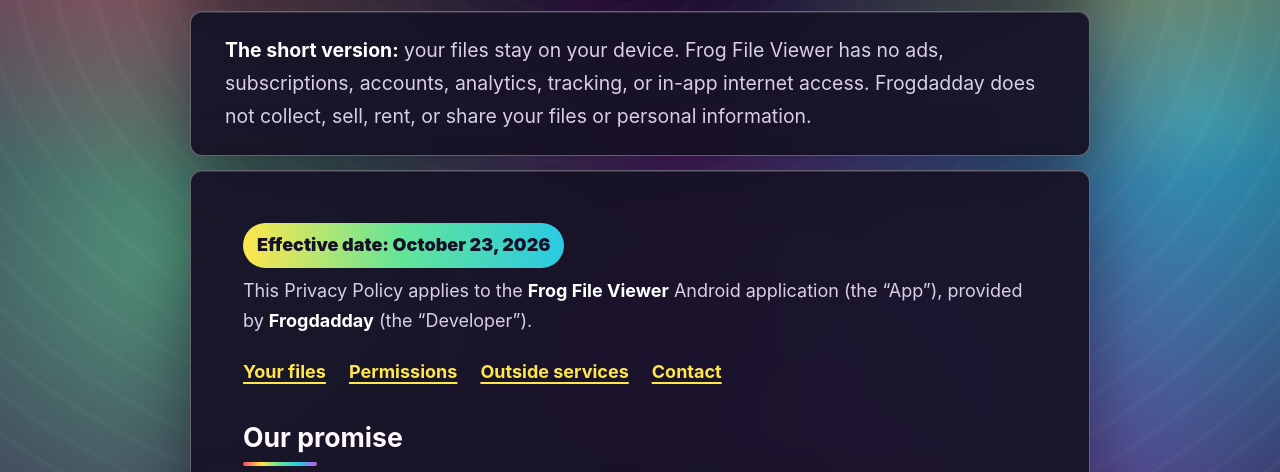
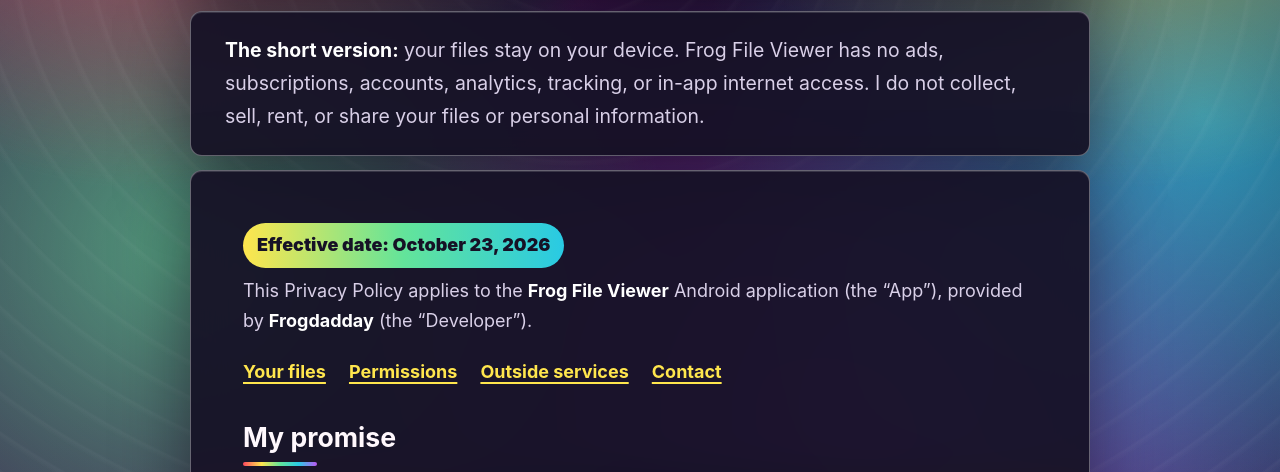
Before and after one commit to frogdadday/Frog-File-Viewer-Privacy-Policy, a plain HTML site: page index.html in a window 1280 px wide. Shown: the part 324-796 px from the top of the page. Drawn offline with Linux system fonts and the light colour scheme.

Commit message:
Personalize privacy summary and promise heading; preserve policy and footer

```diff
--- a/index.html
+++ b/index.html
@@ -115,7 +115,7 @@
     </header>
 
     <section class="summary" aria-label="Short privacy summary">
-      <p><strong>The short version:</strong> your files stay on your device. Frog File Viewer has no ads, subscriptions, accounts, analytics, tracking, or in-app internet access. Frogdadday does not collect, sell, rent, or share your files or personal information.</p>
+      <p><strong>The short version:</strong> your files stay on your device. Frog File Viewer has no ads, subscriptions, accounts, analytics, tracking, or in-app internet access. I do not collect, sell, rent, or share your files or personal information.</p>
     </section>
 
     <article class="policy">
@@ -128,7 +128,7 @@
         <a href="#contact">Contact</a>
       </nav>
 
-      <h2>Our promise</h2>
+      <h2>My promise</h2>
       <p class="promise"><strong>Free. Simple. Respectful.</strong> The App is 100% free. It contains no advertisements, subscriptions, paywalls, paid features, user accounts, analytics SDKs, advertising identifiers, profiling, or user tracking. Optional support never unlocks features or changes access.</p>
 
       <section id="files">
```
